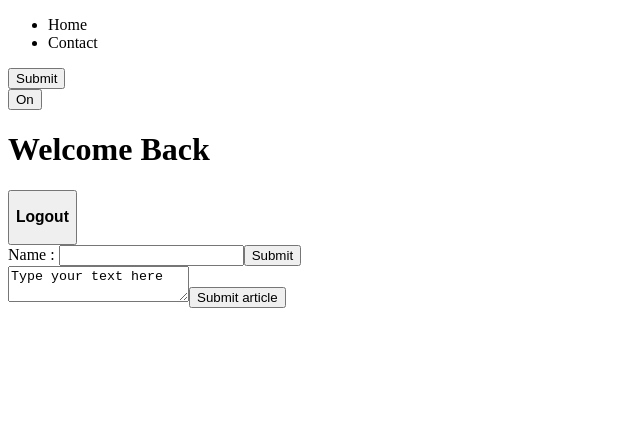
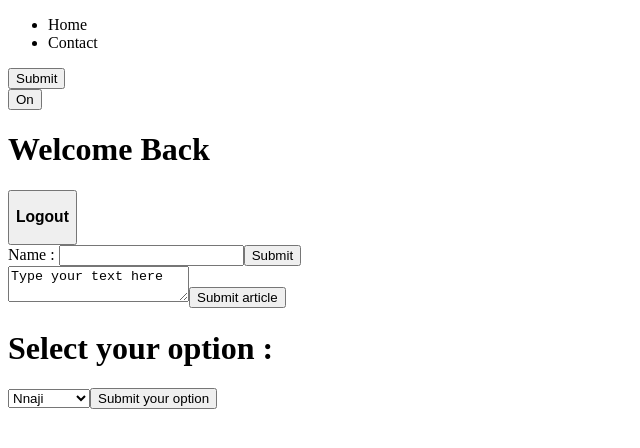
Before and after one commit to NnajiChimuanya/tab, a React (Create React App) app: page / in a window 1280 px wide. Shown: the top 448 px of the page, without its empty margins (0-640 px from the left). Built offline with nearby package versions, Linux system fonts and the light colour scheme.

Commit message:
Learnt about the select tag and how it differs from that of HTML and how to handle it

```diff
--- a/src/App.js
+++ b/src/App.js
@@ -26,6 +26,8 @@ function App() {
 
       <ControlledTextarea />
 
+      <ControlledSelect />
+
 
     </>
 
```
